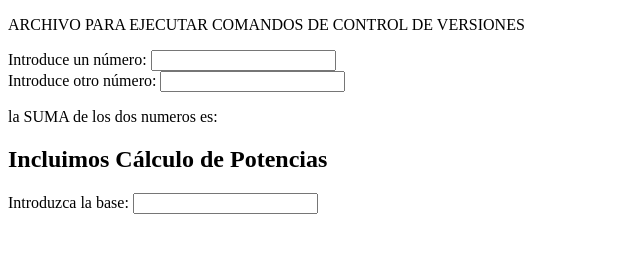
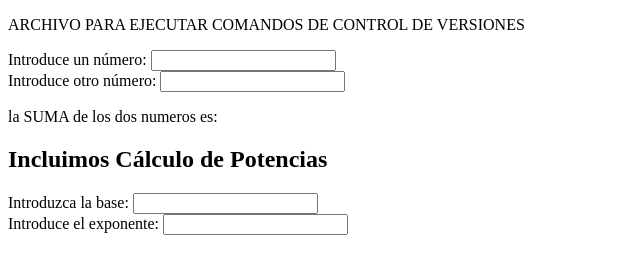
Before and after one commit to elenacoca/calculadora_remote, a plain HTML site: page index.html in a window 1280 px wide. Shown: the whole page, without its empty margins (0-640 px from the left). Drawn offline with Linux system fonts and the light colour scheme.

Commit message:
commit 4 : commit 2 rama feature/potencia

```diff
--- a/index.html
+++ b/index.html
@@ -22,7 +22,8 @@
 	<h2>Incluimos Cálculo de Potencias</h2>
 	<label>Introduzca la base: <input type="text" id="base"></label><br>
 	<!--haata aquí el tercer commit en rama feature/potencia-->
-	</p>
+	<label>Introduce el exponente: <input type="text" id="exponente"></label>
+	</p id="potencia"></p>
 
 </body>
 </html>
```
